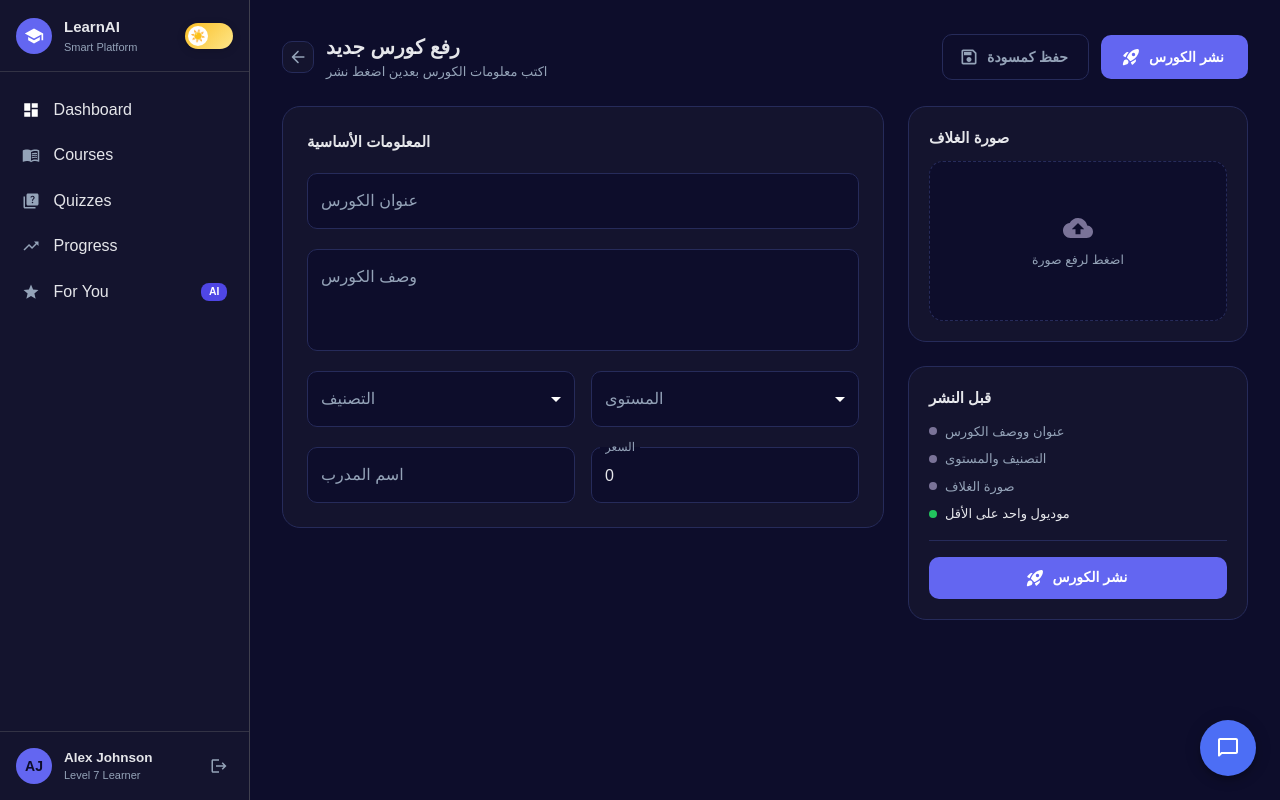
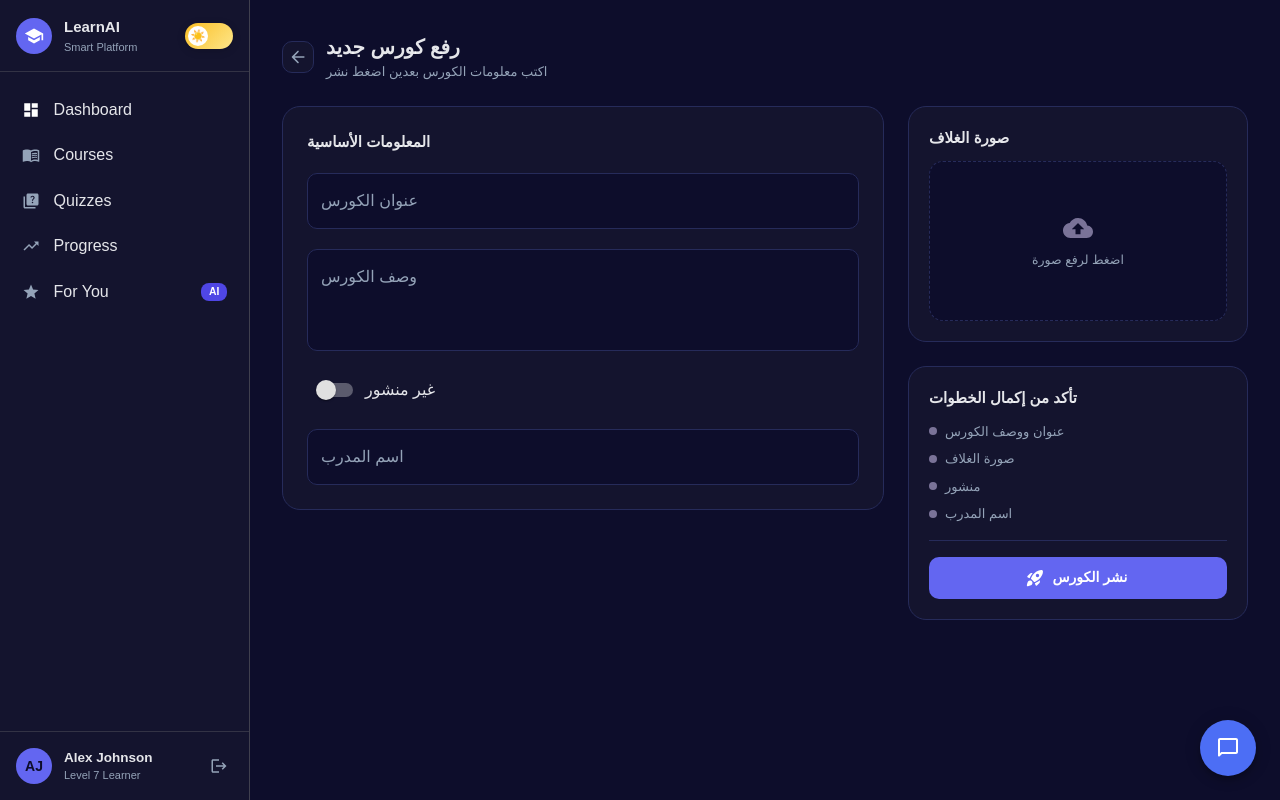
Before and after one commit to mohamed-yasser-0/Smart-Learning, a React (Vite) app in the folder frontEnd/: page /Smart-Learning/UploadCourse in a window 1280 px wide. Built offline with nearby package versions, Linux system fonts and the light colour scheme; sample sign-in values are in the browser's storage.

Commit message:
new commint

```diff
--- a/frontEnd/src/components/Course/Courses.jsx
+++ b/frontEnd/src/components/Course/Courses.jsx
@@ -28,7 +28,7 @@ import AccessTimeRoundedIcon from "@mui/icons-material/AccessTimeRounded";
 import PeopleAltRoundedIcon from "@mui/icons-material/PeopleAltRounded";
 import StarRoundedIcon from "@mui/icons-material/StarRounded";
 import { CloudUploadRounded } from "@mui/icons-material";
-import { useQuery } from "@tanstack/react-query";
+import { useMutation, useQuery, useQueryClient } from "@tanstack/react-query";
 import axios from "axios";
 import UploadCourse from "./UploadCourse";
 import { useNavigate } from "react-router-dom";
@@ -73,6 +73,30 @@ export default function CourseLibrary() {
   const navigate = useNavigate();
   const theme = useTheme();
   const isMobile = useMediaQuery(theme.breakpoints.down("sm"));
+
+  const deleteMutation = useMutation({
+    mutationFn: async (id) => {
+      const token = localStorage.getItem("token");
+
+      const res = await axios.delete(
+        `https://smart-learning-git-main-mohamed-yasser-0s-projects.vercel.app/api/courses/${id}`,
+        {
+          headers: {
+            Authorization: `Bearer ${token}`,
+          },
+        },
+      );
+
+      return res.data;
+    },
+
+    onSuccess: () => {
+      queryClient.invalidateQueries({
+        queryKey: ["courses"],
+      });
+    },
+  });
+
   const { data, isLoading, isError, error } = useQuery({
     queryKey: ["courses", tab],
 
@@ -94,7 +118,6 @@ export default function CourseLibrary() {
     },
   });
   const courses = data?.data?.course;
-  console.log(courses);
 
   if (isLoading) {
     return (
@@ -122,6 +145,7 @@ export default function CourseLibrary() {
     );
   }
   if (isError) return <p>حصل خطأ: {error.message}</p>;
+  const queryClient = useQueryClient();
 
   const filtered = courses.filter((c) => {
     const matchesFilter = activeFilter;
@@ -131,7 +155,7 @@ export default function CourseLibrary() {
     const matchesSearch = c.title.toLowerCase().includes(search.toLowerCase());
     return matchesFilter && matchesSearch;
   });
-  const catStyle = CATEGORY_COLORS[ activeCourse?.category] || LEVEL_STYLE;
+  const catStyle = CATEGORY_COLORS[activeCourse?.category] || LEVEL_STYLE;
   const date = activeCourse?.createdAt
     ? new Date(activeCourse.createdAt).toLocaleDateString("en-GB", {
         day: "numeric",
@@ -148,12 +172,19 @@ export default function CourseLibrary() {
               onClick={() => setShowUploadCourse(false)}
               size="small"
               sx={{
-                bgcolor: "rgba(0,0,0,0.05)",
+                position: "absolute",
+                top: {
+                  xs: 140,
+                  sm: 140,
+                  md: 80,
+                },
+                mx: 2,
+                bgcolor: "background.paper",
+                border: "1px solid",
+                borderColor: "divider",
+                borderRadius: "10px",
                 color: "text.secondary",
-                "&:hover": {
-                  bgcolor: "rgba(0,0,0,0.1)",
-                  color: "error.main",
-                },
+                "&:hover": { bgcolor: "action.hover" },
               }}
             >
               <CloseRoundedIcon />
@@ -377,7 +408,7 @@ export default function CourseLibrary() {
                       <EditRoundedIcon fontSize="small" />
                     </IconButton>
                     <IconButton
-                      // onClick={() => setShowDeleteCourse(true)}
+                      onClick={() => deleteMutation.mutate(course._id)}
                       size="small"
                       sx={{
                         bgcolor: "rgba(0,0,0,0.5)",
--- a/frontEnd/src/components/Course/UploadCourse.jsx
+++ b/frontEnd/src/components/Course/UploadCourse.jsx
@@ -21,7 +21,7 @@ import { useMutation } from "@tanstack/react-query";
 import axios from "axios";
 import toast from "react-hot-toast";
 import { useNavigate } from "react-router-dom";
-
+import { FormControlLabel, Switch } from "@mui/material";
 const categories = ["Data Science", "Frontend", "Backend", "Design"];
 const levels = ["Beginner", "Intermediate", "Advanced"];
 
@@ -45,6 +45,7 @@ export default function UploadCourse({ activeCourse }) {
     level: "",
     instructor: "",
     price: 0,
+    status: "draft",
     thumbnailPreview: null,
   });
 
@@ -57,23 +58,20 @@ export default function UploadCourse({ activeCourse }) {
         level: activeCourse.level,
         instructor: activeCourse.instructor,
         price: activeCourse.price,
-        thumbnailFile: null,
+        status: activeCourse.status,
         thumbnailPreview: activeCourse.thumbnail,
       });
     }
   }, [activeCourse]);
+  const [thumbnailFile, setThumbnailFile] = useState(null);
   // ✅ نفصل الملف الحقيقي (للرفع) عن رابط المعاينة (للعرض بس)
-
-  const [modules, setModules] = useState([
-    { id: 1, title: "Module 1", lessonsCount: 3 },
-  ]);
   const navigate = useNavigate();
-
+  const patch = activeCourse ? "patch" : "post"; // لو فيه كورس نشوف لو بنعدل ولا بنضيف
   const CourseMutation = useMutation({
     mutationFn: async (formData) => {
       const token = localStorage.getItem("token");
-      const res = await axios.post(
-        "https://smart-learning-git-main-mohamed-yasser-0s-projects.vercel.app/api/courses",
+      const res = await axios[patch](
+        `https://smart-learning-git-main-mohamed-yasser-0s-projects.vercel.app/api/courses/${activeCourse ? activeCourse._id : ""}`,
         formData,
         {
           headers: {
@@ -101,7 +99,7 @@ export default function UploadCourse({ activeCourse }) {
 
   const courseHandleSubmit = (e) => {
     e.preventDefault();
-    if (!form.title || !form.description || !form.category) {
+    if (!form.title || !form.description) {
       toast.error("اكمل الحقول الأساسية الأول");
       return;
     }
@@ -113,20 +111,23 @@ export default function UploadCourse({ activeCourse }) {
     formData.append("category", form.category);
     formData.append("level", form.level);
     formData.append("price", form.price);
-    formData.append("thumbnail", "https://res.cloudinary.com/wnbvvbaz/image/upload/v1790065849/maxresdefault_1_zjqmtq.jpg");
+    formData.append("status", form.status);
+    if (activeCourse) {
+      formData.append("thumbnail", form.thumbnailPreview);
+    }
     // ✅ بنبعت الملف الحقيقي مش رابط المعاينة
-    // if ( form.thumbnailFile) {
-    //   formData.append("thumbnail", thumbnailFile);
-    // }
+    if (thumbnailFile) {
+      formData.append("thumbnail", thumbnailFile);
+    }
 
     CourseMutation.mutate(formData);
   };
   const handleThumbnail = (e) => {
-    // const file = e.target.files?.[0];
-    // if (file) {
-    //   setFormData({ ...form, thumbnailFile: file }); // ده اللي هيتبعت للسيرفر
-    //   setFormData({ ...form, thumbnailPreview: URL.createObjectURL(file) }); // ده للعرض بس
-    // }
+    const file = e.target.files?.[0];
+    if (file) {
+      setThumbnailFile(file); // ده اللي هيتبعت للسيرفر
+      setFormData({ ...form, thumbnailPreview: URL.createObjectURL(file) }); // ده للعرض بس
+    }
   };
 
   return (
@@ -170,14 +171,15 @@ export default function UploadCourse({ activeCourse }) {
             <Typography
               sx={{ fontSize: 20, fontWeight: 700, color: "text.primary" }}
             >
-              رفع كورس جديد
+              {activeCourse ? "تعديل الكورس" : "رفع كورس جديد"}
             </Typography>
             <Typography sx={{ fontSize: 13, color: "text.secondary" }}>
-              اكتب معلومات الكورس بعدين اضغط نشر
+              اكتب معلومات الكورس بعدين
+              {activeCourse ? " اضغط حفظ" : " اضغط نشر"}
             </Typography>
           </Box>
         </Stack>
-
+        {/*
         <Stack
           direction="row"
           spacing={1.5}
@@ -227,7 +229,7 @@ export default function UploadCourse({ activeCourse }) {
           >
             {CourseMutation.isPending ? "جاري النشر..." : "نشر الكورس"}
           </Button>
-        </Stack>
+        </Stack> */}
       </Stack>
 
       <Box
@@ -286,24 +288,21 @@ export default function UploadCourse({ activeCourse }) {
               />
 
               <Stack direction="row" spacing={2}>
-                <FormControl fullWidth sx={fieldSx}>
-                  <InputLabel>التصنيف</InputLabel>
-                  <Select
-                    value={form.category}
-                    label="التصنيف"
-                    onChange={(e) =>
-                      setFormData({ ...form, category: e.target.value })
-                    }
-                  >
-                    {categories.map((c) => (
-                      <MenuItem key={c} value={c}>
-                        {c}
-                      </MenuItem>
-                    ))}
-                  </Select>
-                </FormControl>
-
-                <FormControl fullWidth sx={fieldSx}>
+                <FormControlLabel
+                  control={
+                    <Switch
+                      checked={form.status === "published"}
+                      onChange={(e) =>
+                        setFormData({
+                          ...form,
+                          status: e.target.checked ? "published" : "draft",
+                        })
+                      }
+                    />
+                  }
+                  label={form.publish ? "منشور" : "غير منشور"}
+                />
+                {/* <FormControl fullWidth sx={fieldSx}>
                   <InputLabel>المستوى</InputLabel>
                   <Select
                     value={form.level}
@@ -318,7 +317,7 @@ export default function UploadCourse({ activeCourse }) {
                       </MenuItem>
                     ))}
                   </Select>
-                </FormControl>
+                </FormControl> */}
               </Stack>
 
               <Stack direction="row" spacing={2}>
@@ -332,7 +331,7 @@ export default function UploadCourse({ activeCourse }) {
                   }
                   sx={fieldSx}
                 />
-                <TextField
+                {/* <TextField
                   fullWidth
                   type="number"
                   label="السعر"
@@ -341,7 +340,7 @@ export default function UploadCourse({ activeCourse }) {
                     setFormData({ ...form, price: Number(e.target.value) })
                   }
                   sx={fieldSx}
-                />
+                /> */}
               </Stack>
             </Stack>
           </Box>
@@ -431,7 +430,7 @@ export default function UploadCourse({ activeCourse }) {
                 mb: 1.5,
               }}
             >
-              قبل النشر
+              {activeCourse ? " احفظ التعديلات" : " تأكد من إكمال الخطوات"}
             </Typography>
             <Stack spacing={1}>
               {[
@@ -439,12 +438,13 @@ export default function UploadCourse({ activeCourse }) {
                   label: "عنوان ووصف الكورس",
                   done: !!form.title && !!form.description,
                 },
-                {
-                  label: "التصنيف والمستوى",
-                  done: !!form.category && !!form.level,
-                },
-                { label: "صورة الغلاف", done: !!form.thumbnailFile },
-                { label: "موديول واحد على الأقل", done: modules.length > 0 },
+                // {
+                //   label: "التصنيف والمستوى",
+                //   done: !!form.category && !!form.level,
+                // },
+                { label: "صورة الغلاف", done: !!form.thumbnailPreview },
+                { label: " منشور", done: form.status === "published" },
+                { label: "اسم المدرب", done: !!form.instructor },
               ].map((item) => (
                 <Stack
                   key={item.label}
@@ -494,7 +494,11 @@ export default function UploadCourse({ activeCourse }) {
                 py: 1.1,
               }}
             >
-              {CourseMutation.isPending ? "جاري النشر..." : "نشر الكورس"}
+              {CourseMutation.isPending
+                ? "جاري النشر..."
+                : activeCourse
+                  ? "حفظ التعديلات"
+                  : "نشر الكورس"}
             </Button>
           </Box>
         </Box>
```
Also changed, not shown: 1 other file (tests, documents, lock files or other folders).
